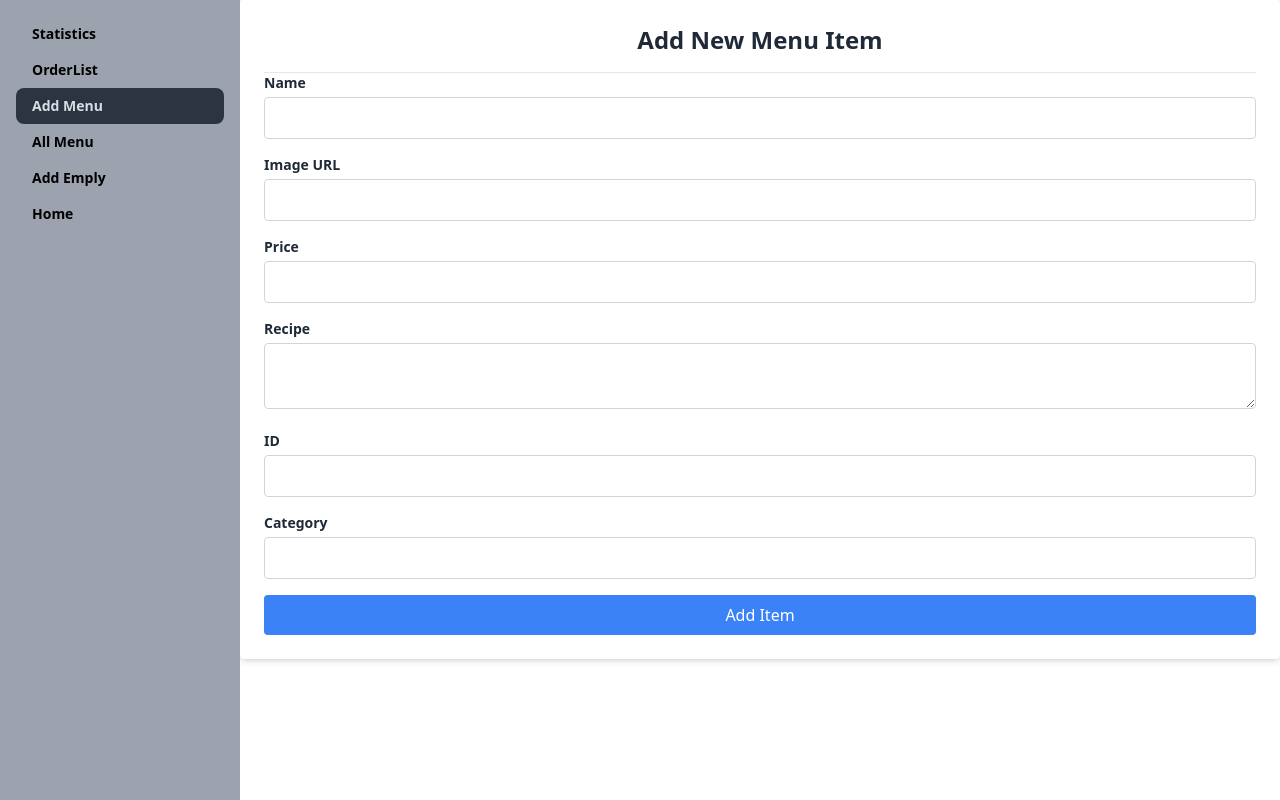
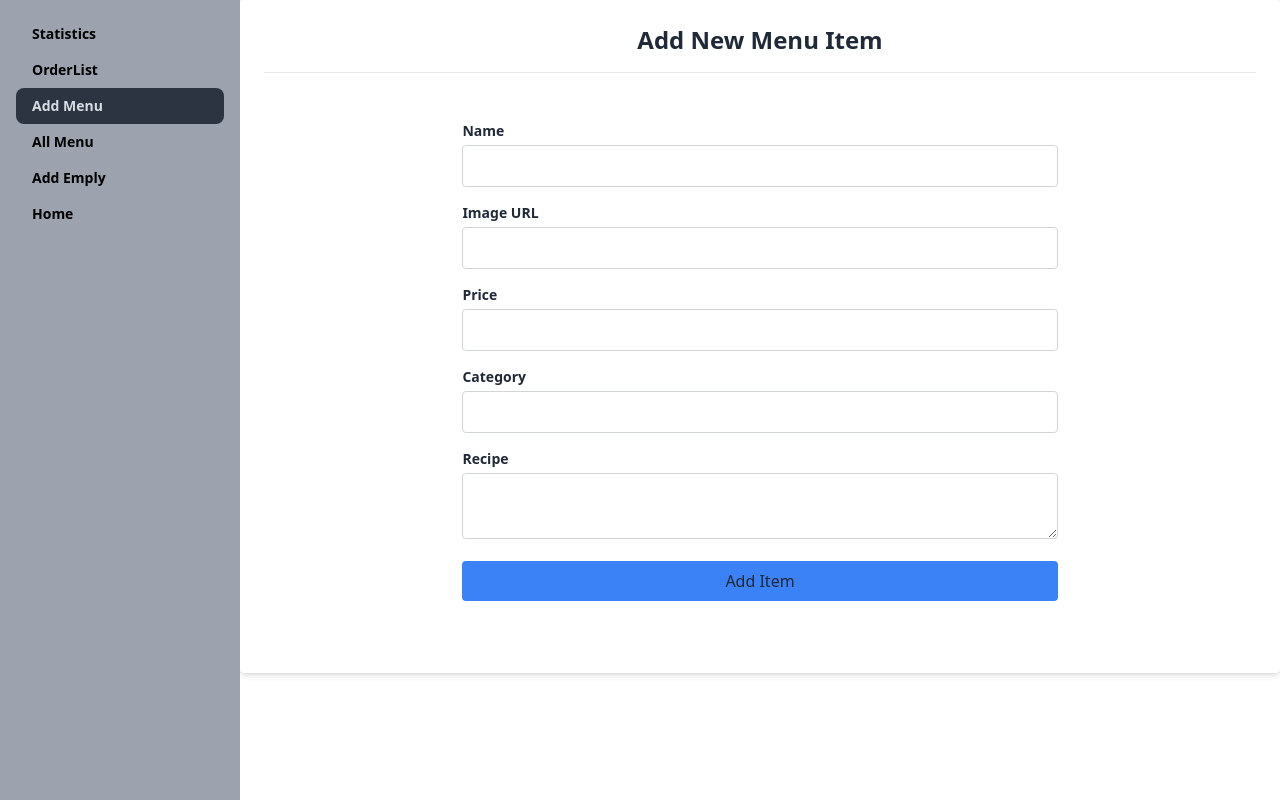
Before and after one commit to ekram2d/Simple-Shopping-Cart-Application, a React (Vite) app: page /dashboard/addmenu in a window 1280 px wide. Built offline with nearby package versions, Linux system fonts and the light colour scheme.

Commit message:
added new repo

```diff
--- a/src/CustomHooks/URL/UseUrl.jsx
+++ b/src/CustomHooks/URL/UseUrl.jsx
@@ -1,5 +1,5 @@
 const useUrl=()=>{
-      const url="https://restaurent-backend-ivory.vercel.app";
+      const url="http://localhost:3000";
       return [url]
 }
 
--- a/src/layout/Dashboard/Addemploy/AddEmploy.jsx
+++ b/src/layout/Dashboard/Addemploy/AddEmploy.jsx
@@ -23,8 +23,8 @@ const AddEmploy = () => {
 
   return (
     <div className="flex w-full justify-center items-center  m-3 mx-auto p-4">
-      <div className="w-full font-bold   p-6 rounded shadow-2xl bg-gray-800 text-white">
-        <h1 className="text-2xl font-bold mb-4 text-center">Add Employee</h1>
+      <div className="w-full font-bold   p-6 rounded shadow-2xl bg-gray-800 ">
+        <h1 className="text-2xl font-bold mb-4 text-center text-white">Add Employee</h1>
         <form onSubmit={handleSubmit}>
           <div className="mb-4">
             <label className="block text-sm font-semibold mb-1">Name</label>
--- a/src/layout/Dashboard/Addmenu/AddMenu.jsx
+++ b/src/layout/Dashboard/Addmenu/AddMenu.jsx
@@ -18,40 +18,37 @@ const AddMenu = () => {
     <div className="w-full flex justify-center items-center  bg-gray-100">
       <div className="w-full  bg-white p-6 rounded shadow-md">
         <h1 className="text-2xl font-bold mb-4 text-center">Add New Menu Item</h1>
-         < hr/>
-        <form onSubmit={handleSubmit(onSubmit)}>
+        < hr />
+        <form onSubmit={handleSubmit(onSubmit)} className=' w-[60%] mx-auto my-12'>
           <div className="mb-4">
             <label className="block text-sm font-semibold mb-1">Name</label>
-            <input type="text" className="w-full border text-white border-gray-300 px-3 py-2 rounded" {...register('name', { required: true })} />
+            <input type="text" className="w-full border border-gray-300 px-3 py-2 rounded" {...register('name', { required: true })} />
             {errors.name && <p className="text-red-500 text-xs mt-1">This field is required</p>}
           </div>
           <div className="mb-4">
             <label className="block text-sm font-semibold mb-1">Image URL</label>
-            <input type="text" className="w-full border text-white border-gray-300 px-3 py-2 rounded" {...register('image', { required: true })} />
+            <input type="text" className="w-full border border-gray-300 px-3 py-2 rounded" {...register('image', { required: true })} />
             {errors.image && <p className="text-red-500 text-xs mt-1">This field is required</p>}
           </div>
           <div className="mb-4">
             <label className="block text-sm font-semibold mb-1">Price</label>
-            <input type="number" step="0.01" className="w-full text-white border border-gray-300 px-3 py-2 rounded" {...register('price', { required: true })} />
+            <input type="number" step="0.01" className="w-full border border-gray-300 px-3 py-2 rounded" {...register('price', { required: true })} />
             {errors.price && <p className="text-red-500 text-xs mt-1">This field is required</p>}
+          </div>
+
+
+          <div className="mb-4">
+            <label className="block text-sm font-semibold mb-1">Category</label>
+            <input type="text" className="w-full border border-gray-300 px-3 py-2 rounded" {...register('category', { required: true })} />
+            {errors.category && <p className="text-red-500 text-xs mt-1">This field is required</p>}
           </div>
           <div className="mb-4">
             <label className="block text-sm font-semibold mb-1">Recipe</label>
-            <textarea className="w-full border text-white border-gray-300 px-3 py-2 rounded" {...register('recipe', { required: true })} />
+            <textarea className="w-full border border-gray-300 px-3 py-2 rounded" {...register('recipe', { required: true })} />
             {errors.recipe && <p className="text-red-500 text-xs mt-1">This field is required</p>}
           </div>
-          <div className="mb-4">
-            <label className="block text-sm font-semibold mb-1">ID</label>
-            <input type="text" className="w-full border text-white border-gray-300 px-3 py-2 rounded" {...register('id', { required: true })} />
-            {errors.id && <p className="text-red-500 text-xs mt-1">This field is required</p>}
-          </div>
-          <div className="mb-4">
-            <label className="block text-sm font-semibold mb-1">Category</label>
-            <input type="text" className="w-full text-white border border-gray-300 px-3 py-2 rounded" {...register('category', { required: true })} />
-            {errors.category && <p className="text-red-500 text-xs mt-1">This field is required</p>}
-          </div>
           <div className="mt-4">
-            <button type="submit" className="w-full bg-blue-500 text-white px-4 py-2 rounded hover:bg-blue-600">Add Item</button>
+            <button type="submit" className="w-full bg-blue-500 px-4 py-2 rounded hover:bg-blue-600">Add Item</button>
           </div>
         </form>
       </div>
```
